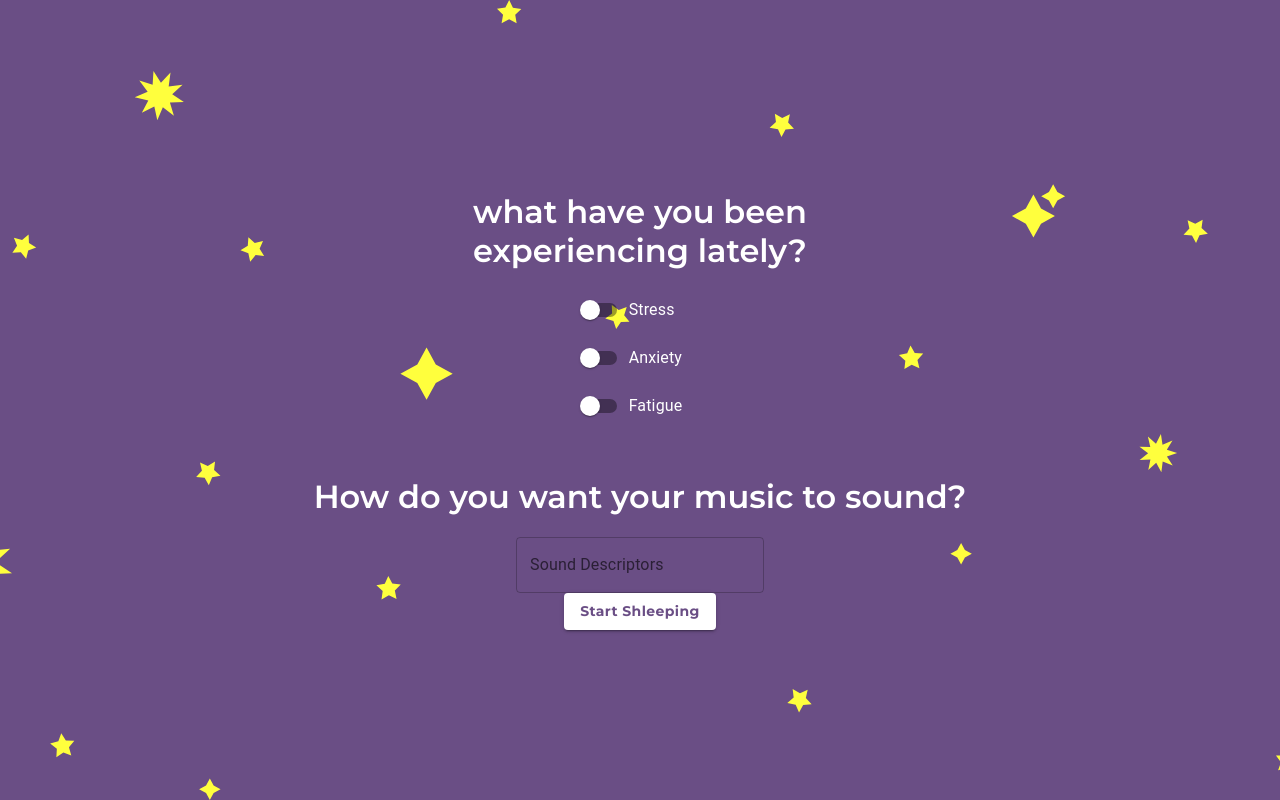
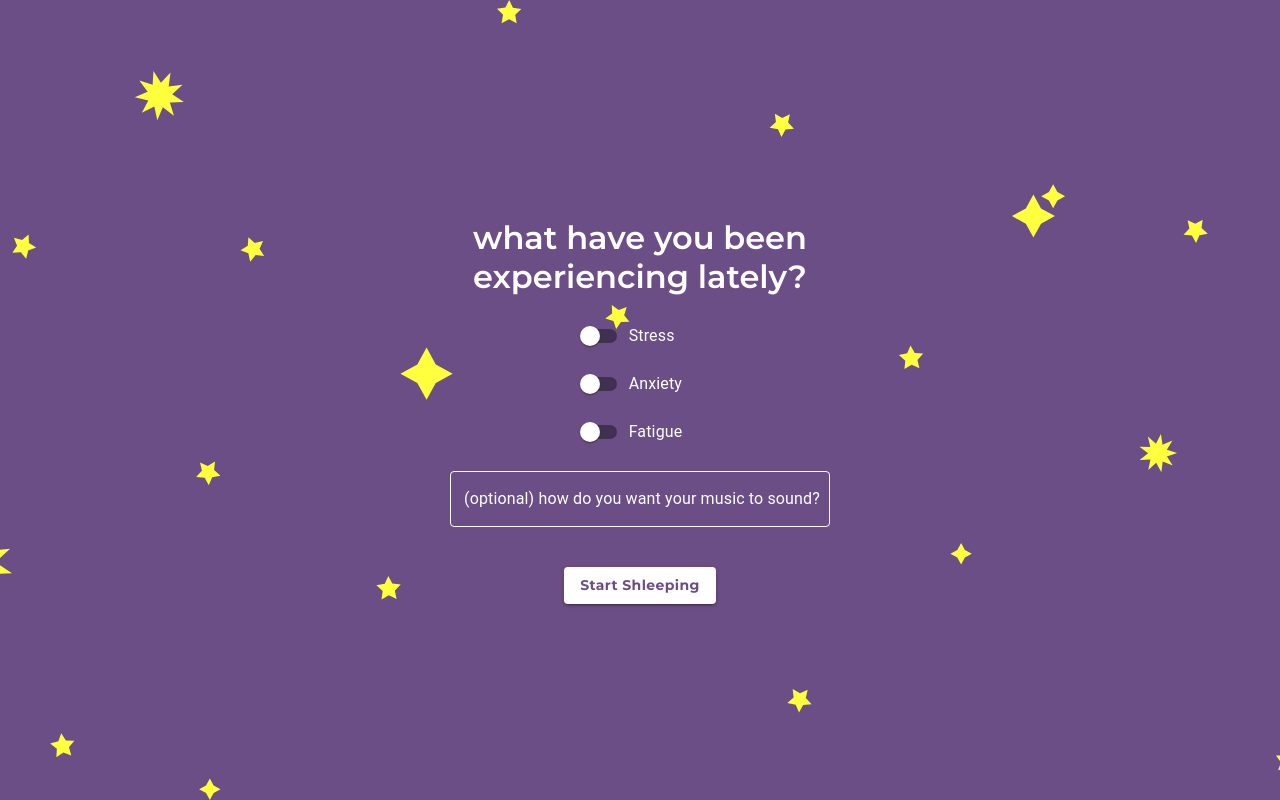
Before and after one commit to franklinminh/shleepy, a React app: page /preferences in a window 1280 px wide. Built offline with nearby package versions, Linux system fonts and the light colour scheme; no server answers; the HTML template or start-up script is replaced by a standard one.

Commit message:
fixed styling for pref page and corrected redirecting to deployed site

```diff
--- a/client/src/components/modules/SleepDataChart.js
+++ b/client/src/components/modules/SleepDataChart.js
@@ -26,7 +26,7 @@ const SleepDataChart = ({ sleepData }) => {
   const timePoints = cumulativeTime.map((data) => secondsToHours(data.time)); // Convert cumulative time from seconds to hours
 
   const stages = cumulativeTime.map((data) => {
-    if (data.stage === 1) return 1;
+    if (data.stage == 1) return 1;
     return data.stage - 2;
   });
 
--- a/client/src/components/pages/Preferences.js
+++ b/client/src/components/pages/Preferences.js
@@ -7,12 +7,11 @@ import { get } from "../../utilities.js";
 import "./Preferences.css";
 import StarsImage from "../modules/Stars.svg";
 
-
 const Preferences = () => {
   const navigate = useNavigate();
   const queryParams = new URLSearchParams(location.search);
   const [userSound, setUserSound] = useState("");
-  const user_id = queryParams.get('user_id');
+  const user_id = queryParams.get("user_id");
   const [switches, setSwitches] = useState({
     stress: false,
     anxiety: false,
@@ -115,23 +114,44 @@ const Preferences = () => {
               fontFamily: "Montserrat, sans-serif",
               color: switches.fatigue ? "var(--yellow)" : "white",
               fontWeight: "bold",
-              marginBottom: "10px",
+              marginBottom: "0px",
             }}
           />
         </Box>
-        <h1 className="u-fontMontserrat u-fontSemibold u-textWhite">
-          How do you want your music to sound?
-          <br />
-        </h1>
         <TextField
-          label="Sound Descriptors"
+          label={<span>(optional) how do you want your music to sound?</span>}
           variant="outlined"
           value={userSound}
           onChange={(e) => setUserSound(e.target.value)}
           color="primary"
-        >
-          Sound prompt
-        </TextField>
+          sx={{
+            marginBottom: "40px",
+            marginTop: "0px",
+            width: "auto", // Auto width to fit content
+            minWidth: "380px", // Optional: Set a minimum width for the input field
+            // Default label color to white
+            "& .MuiInputLabel-root": {
+              color: "white",
+            },
+            // Label color changes to yellow when focused
+            "& .MuiInputLabel-root.Mui-focused": {
+              color: "var(--yellow)", // Assuming var(--yellow) is defined in your CSS
+            },
+            // Default border color to white
+            "& .MuiOutlinedInput-root .MuiOutlinedInput-notchedOutline": {
+              borderColor: "white",
+            },
+            // Border color changes to yellow when focused
+            "& .MuiOutlinedInput-root.Mui-focused .MuiOutlinedInput-notchedOutline": {
+              borderColor: "var(--yellow)",
+            },
+            // Change the input text color to white
+            "& .MuiInputBase-input": {
+              color: "white",
+            },
+          }}
+        />
+
         <Button
           variant="contained"
           sx={{
@@ -145,10 +165,11 @@ const Preferences = () => {
             },
           }}
           onClick={() => {
-            navigate('/loading', {
-              state: {user_id: user_id, user_sound: userSound}
-            })
-          }}>
+            navigate("/loading", {
+              state: { user_id: user_id, user_sound: userSound },
+            });
+          }}
+        >
           Start Shleeping
         </Button>
       </div>
```
Also changed, not shown: 1 other file (tests, documents, lock files or other folders).
